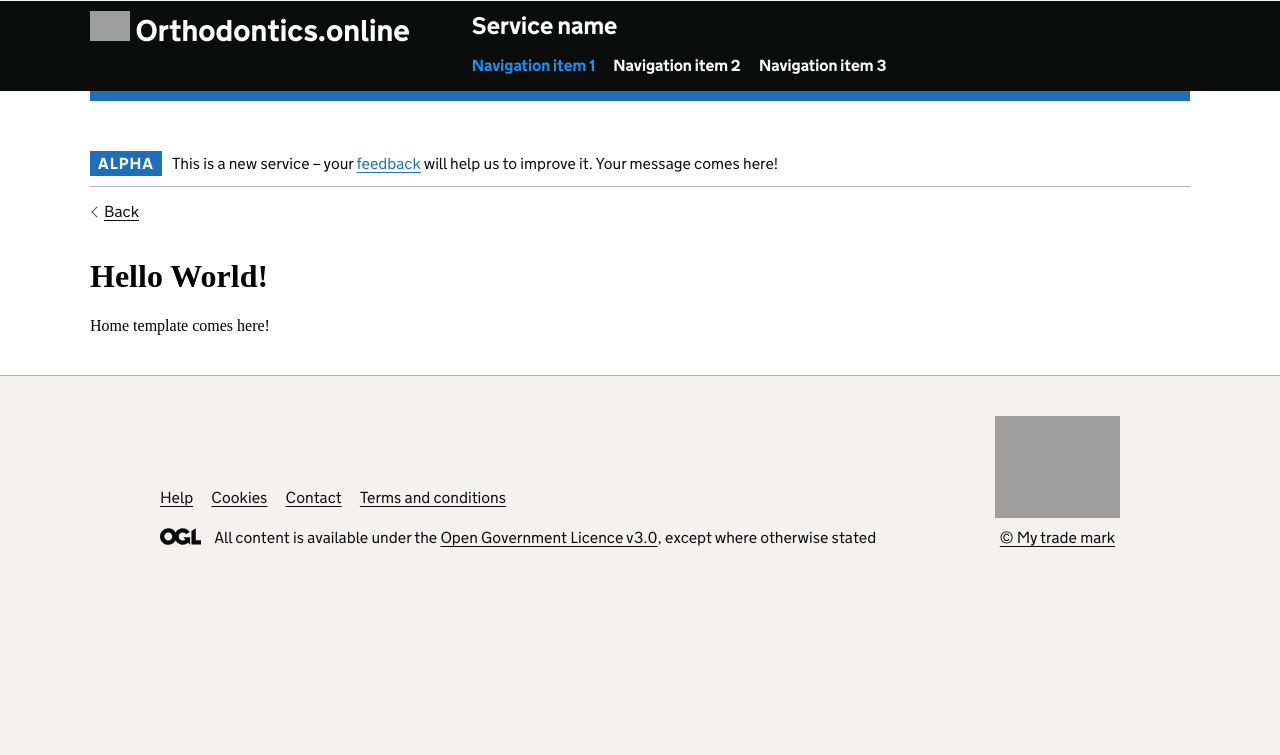
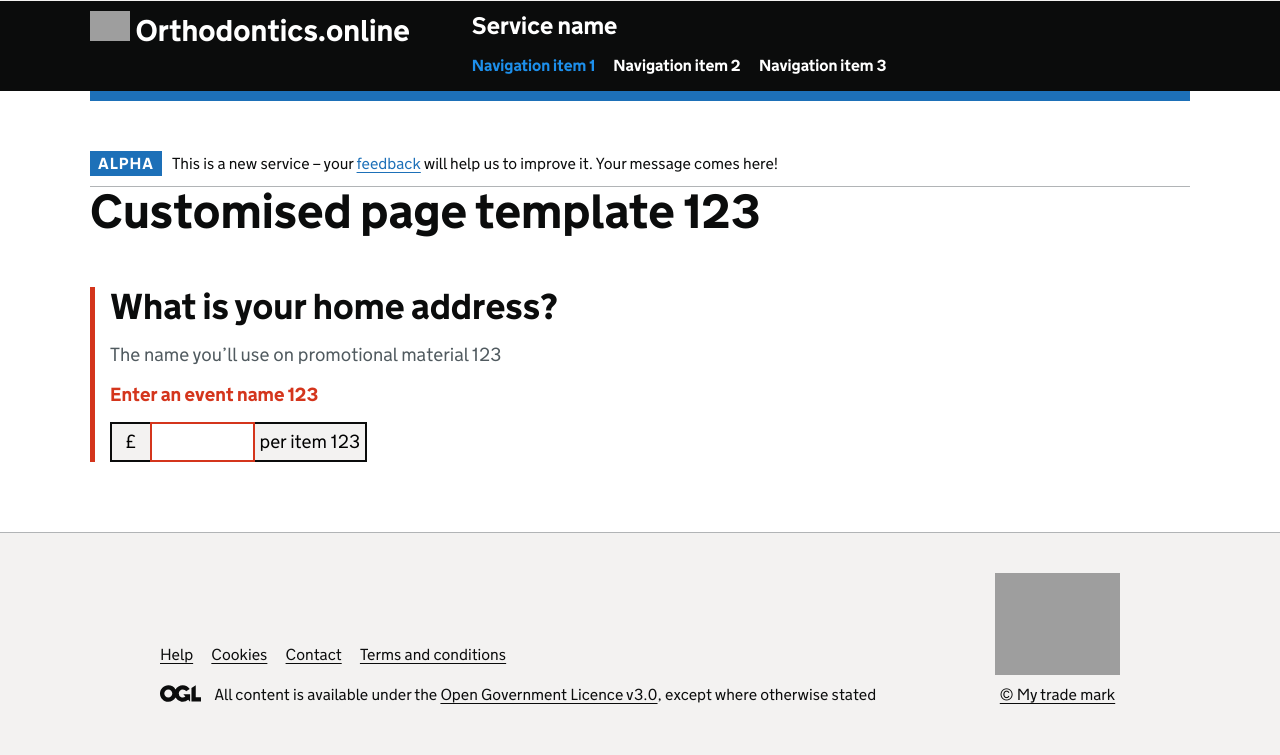
Before and after one commit to loghmanb/dynaportal, a Django app: page / in a window 1280 px wide. Shown: the part 254-1009 px from the top of the page. Before the commit the page ends 801 px from the top, so only its background shows below. Run offline with Django 4.2, Linux system fonts and the light colour scheme; grey boxes are pictures that could not be loaded.

Commit message:
use text-input component in the home template

```diff
--- a/frontend/views.py
+++ b/frontend/views.py
@@ -1,5 +1,19 @@
 from django.shortcuts import render
+
+from .common import Field, FieldType
 
 
 def home(request):
-    return render(request, 'frontend/home.html',)
+    fields = [
+        Field(
+            "address-line-123",
+            "address-line-1",
+            FieldType.INPUT_TEXT,
+            question="What is your home address?",
+            size=5,
+            hint="The name you’ll use on promotional material 123",
+            error="Enter an event name 123",
+            options={"input_prefix": "£", "input_suffix": "per item 123", "is_code": True, "spellchecker": False}),
+    ]
+
+    return render(request, 'frontend/home.html', context={"fields": fields, 'one_question': len(fields)==1})
--- a/templates/frontend/home.html
+++ b/templates/frontend/home.html
@@ -2,8 +2,15 @@
 {% load static %}
 {% load humanize %}
 
+{% load text_input %}
+
 {% block content %}
-    <a href="#" class="govuk-back-link">Back</a>
-    <h1>Hello World!</h1>
-    Home template comes here!
+<h1 class="govuk-heading-xl">Customised page template 123</h1>
+
+{% for field in fields %}
+    {% if field.field_type.name == 'INPUT_TEXT' %}
+{% text_input field %}
+    {% endif %}
+{% endfor %}
+
 {% endblock content %}
```
